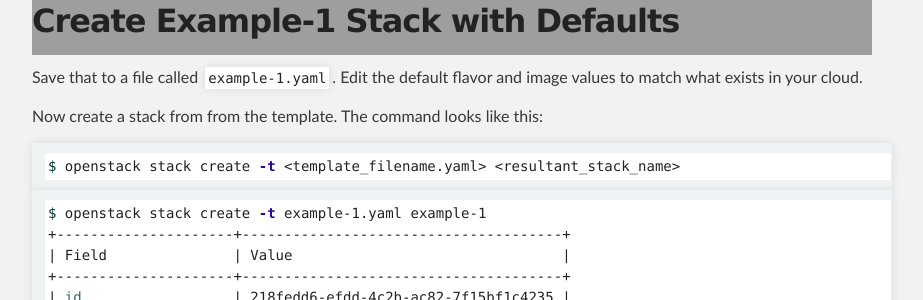
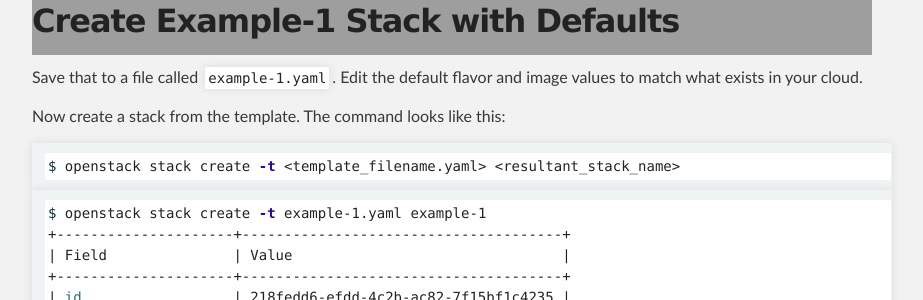
Before and after one commit to dlbewley/dlbewley.github.io, a Jekyll site: the page built from _posts/2018-11-21-OpenStack-Heat-Orchestration-Templates-Howto-Part-1.md, in a window 1280 px wide and 900 px high, scrolled down 1865 px. Shown: the part 154-454 px from the top of the window, without its empty margins (188-1111 px from the left). Built offline with Jekyll 4.4.1, drawn with Linux system fonts in a browser that asks for light colours; comment, search, counter and statistics services are not loaded; the repository's description, which GitHub fills in, is left out; some of the changed text lies outside the part shown.

Commit message:
fix typos and add a link

````diff
--- a/_posts/2018-11-21-OpenStack-Heat-Orchestration-Templates-Howto-Part-1.md
+++ b/_posts/2018-11-21-OpenStack-Heat-Orchestration-Templates-Howto-Part-1.md
@@ -80,7 +80,7 @@ outputs:
 
 Save that to a file called `example-1.yaml`. Edit the default flavor and image values to match what exists in your cloud.
 
-Now create a stack from from the template. The command looks like this:
+Now create a stack from the template. The command looks like this:
 
 ```bash
 $ openstack stack create -t <template_filename.yaml> <resultant_stack_name>
````
Also changed, not shown: other parts of _posts/2018-11-21-OpenStack-Heat-Orchestration-Templates-Howto-Part-1.md (+3 -2 lines).
